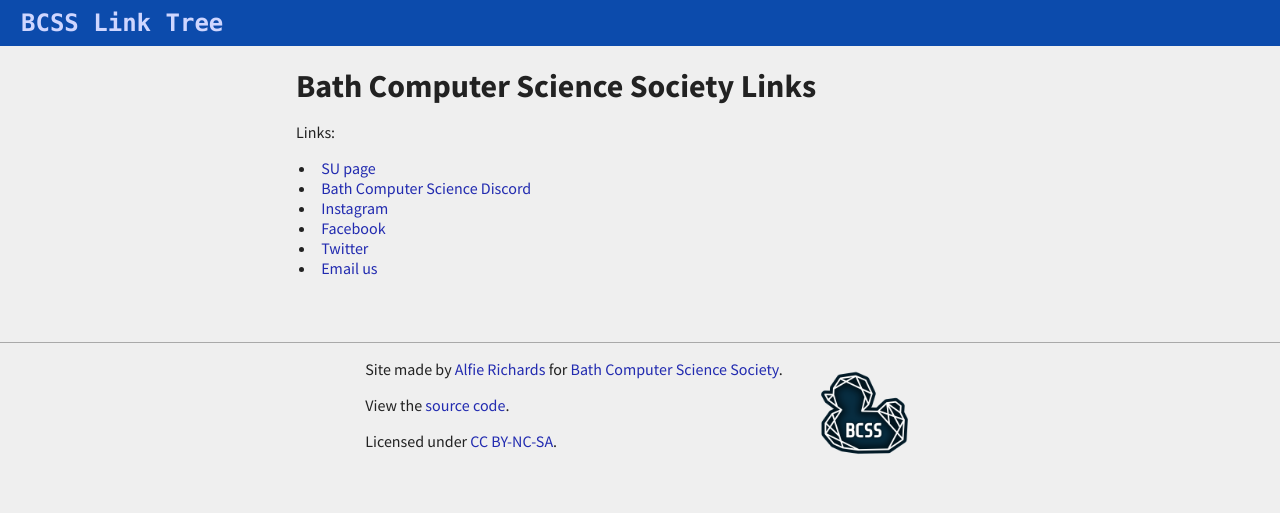
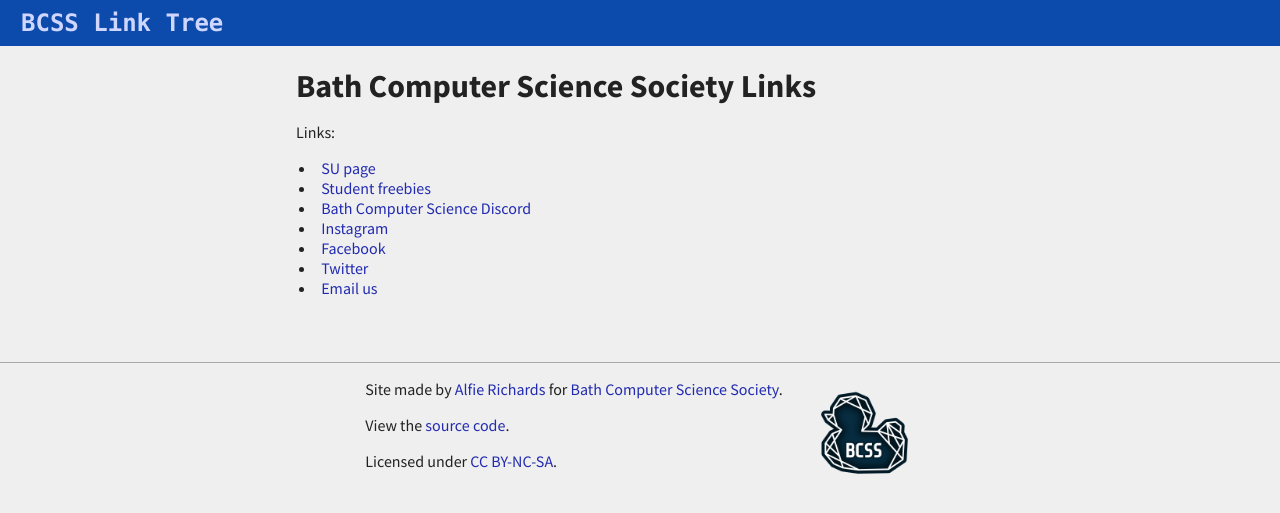
Before and after one commit to AlfGalf/BCSS_QR_Code_Tree, a Jekyll site: the page built from index.markdown, in a window 1280 px wide. Shown: the top 513 px of the page. Built offline with Jekyll 4.4.1, drawn with Linux system fonts in a browser that asks for light colours.

Commit message:
add freebies

```diff
--- a/index.markdown
+++ b/index.markdown
@@ -10,6 +10,7 @@ layout: default
 Links:
 
 - [SU page](https://www.thesubath.com/bcss/)
+- [Student freebies](https://docs.google.com/document/d/1NFGVWmWMrlRKjpWRIsKL4RPe6lG3TP3g/edit?usp=drivesdk&ouid=103084223961007433008&rtpof=true&sd=true)
 - [Bath Computer Science Discord](https://discord.gg/gDYbrpK)
 - [Instagram](https://www.instagram.com/bathcompsci)
 - [Facebook](https://www.facebook.com/bathcompsci/)
```
